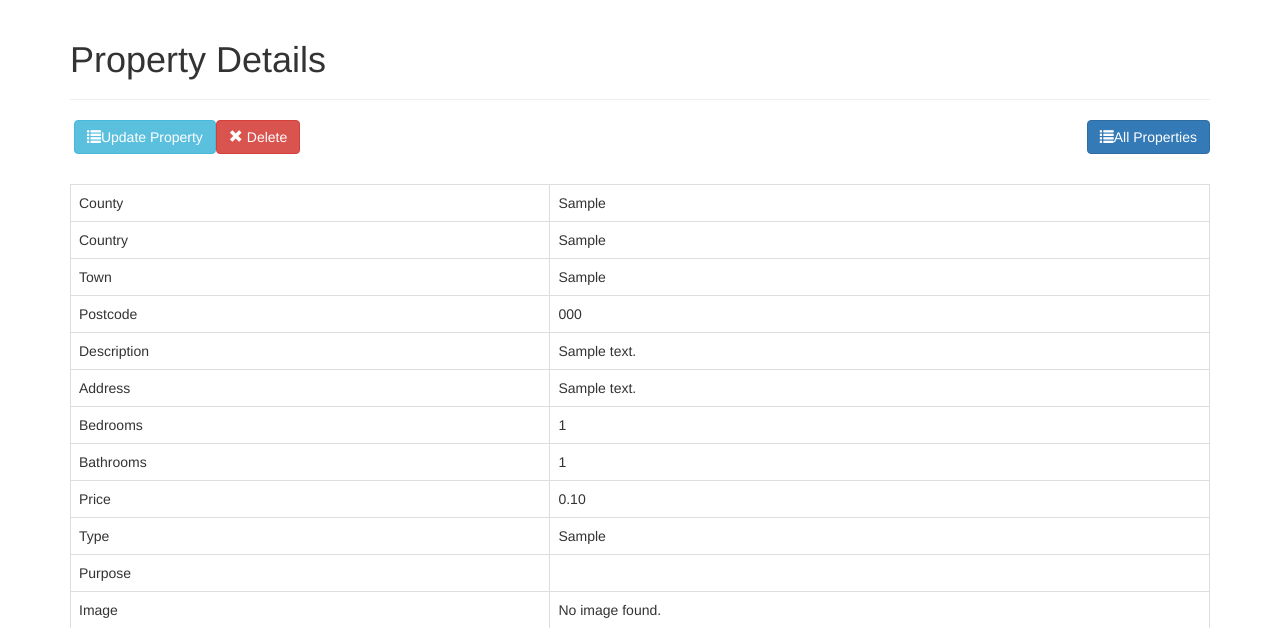
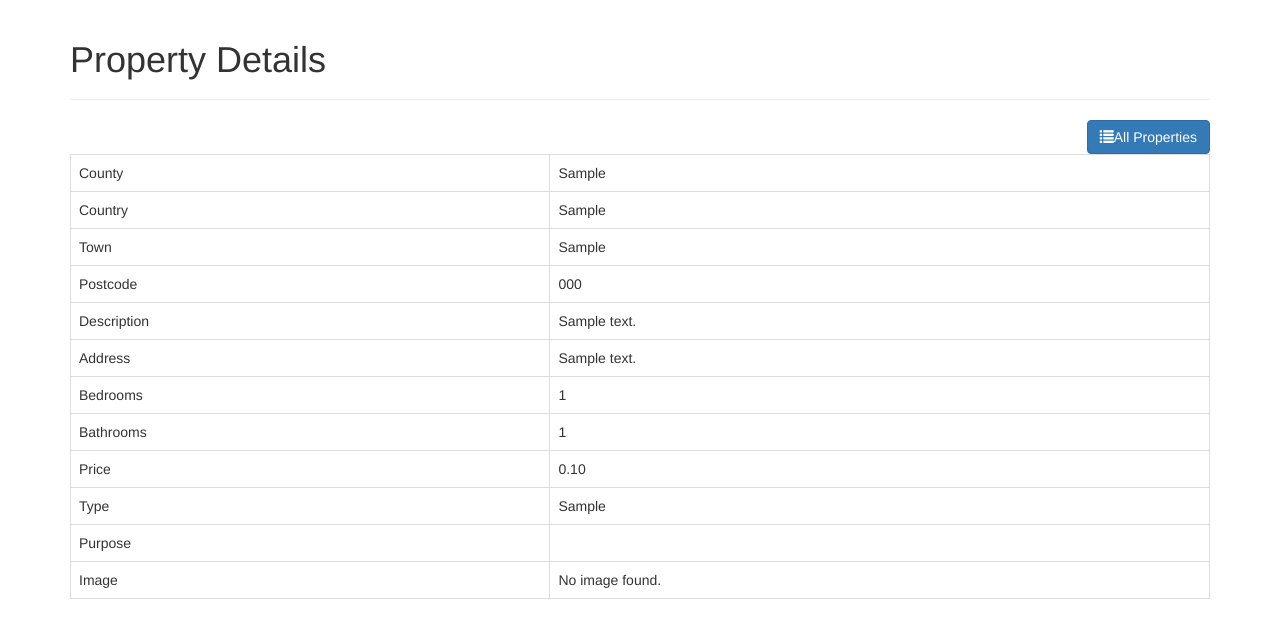
Before and after one commit to abiodunsulaiman694/zoopla-api-with-php, a PHP site: page /property_details.php?id=1 in a window 1280 px wide. Shown: the top 628 px of the page. Run offline with PHP 8.4, Linux system fonts and the light colour scheme; tables that the repository leaves empty hold one stand-in row (values such as "Sample post"); some libraries are stand-ins or nearby versions.

Commit message:
Restrict edit and delete to added properties

```diff
--- a/property_details.php
+++ b/property_details.php
@@ -26,12 +26,16 @@
     echo "<a href='index.php' class='btn btn-primary pull-right'>";
         echo "<span class='glyphicon glyphicon-list'></span>All Properties";
     echo "</a>";
-    echo "&nbsp;<a href='update_property.php?id={$id}' class='btn btn-info '>";
-        echo "<span class='glyphicon glyphicon-list'></span>Update Property";
-    echo "</a>";
-    echo "<a delete-id='{$id}' class='btn btn-danger delete-object'>
-				    <span class='glyphicon glyphicon-remove'></span> Delete
-				</a>";
+    if ($property->source == "admin") {
+        echo "&nbsp;<a href='update_property.php?id={$id}' class='btn btn-info '>";
+        echo "<span class='glyphicon glyphicon-pencil'></span>Update Property";
+        echo "</a>";
+        echo "<a delete-id='{$id}' class='btn btn-danger delete-object'>
+                    <span class='glyphicon glyphicon-remove'></span> Delete
+            </a>";
+    }
+
+
 echo "</div>";
 
 // HTML table for displaying a property details
```
Also changed, not shown: thumbs/305e3cb95c8eb4eb80c7931e4ff2def614487d6b5c4a9f46deb0f-child3.jpg (added), uploads/305e3cb95c8eb4eb80c7931e4ff2def614487d6b5c4a9f46deb0f-child3.jpg (added).
